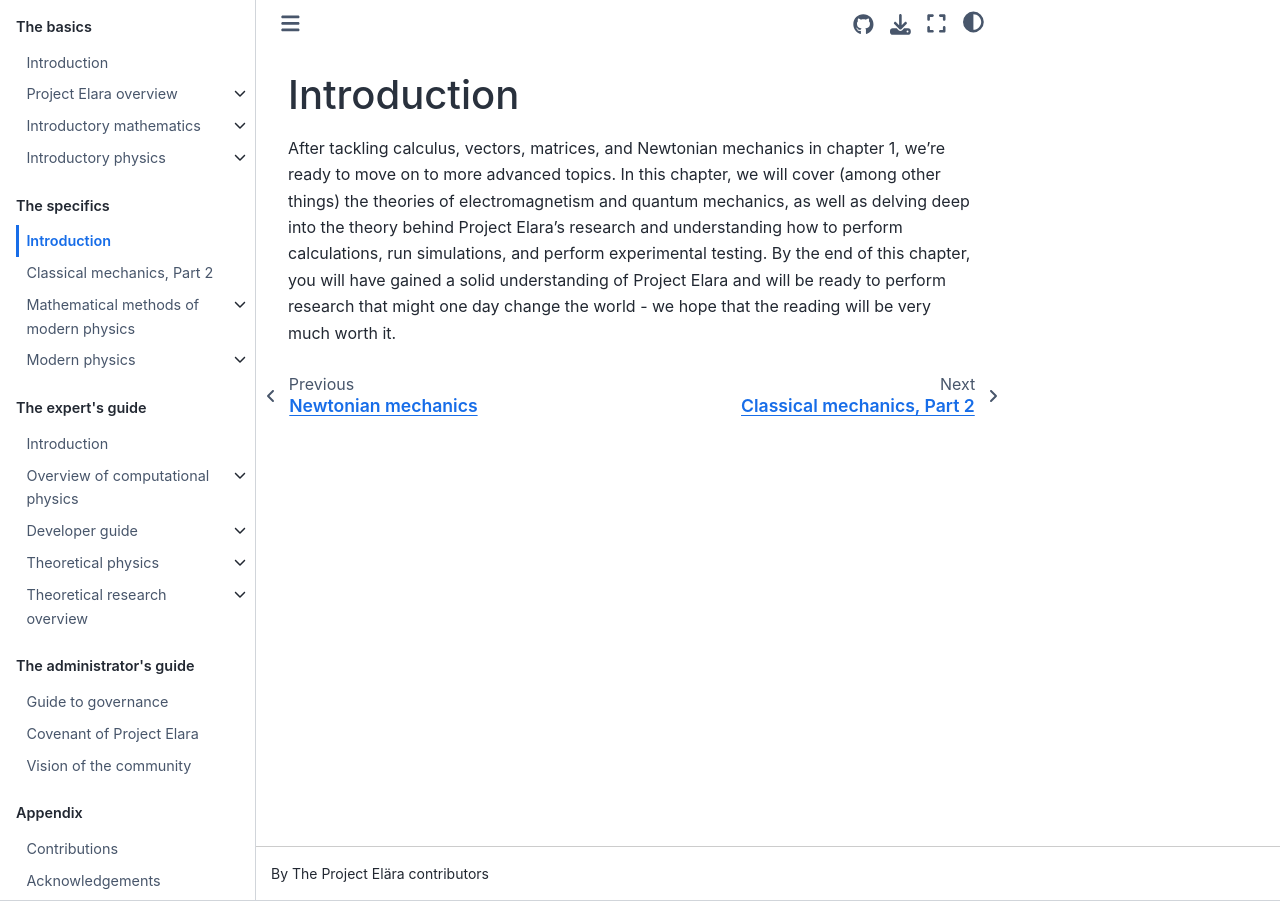
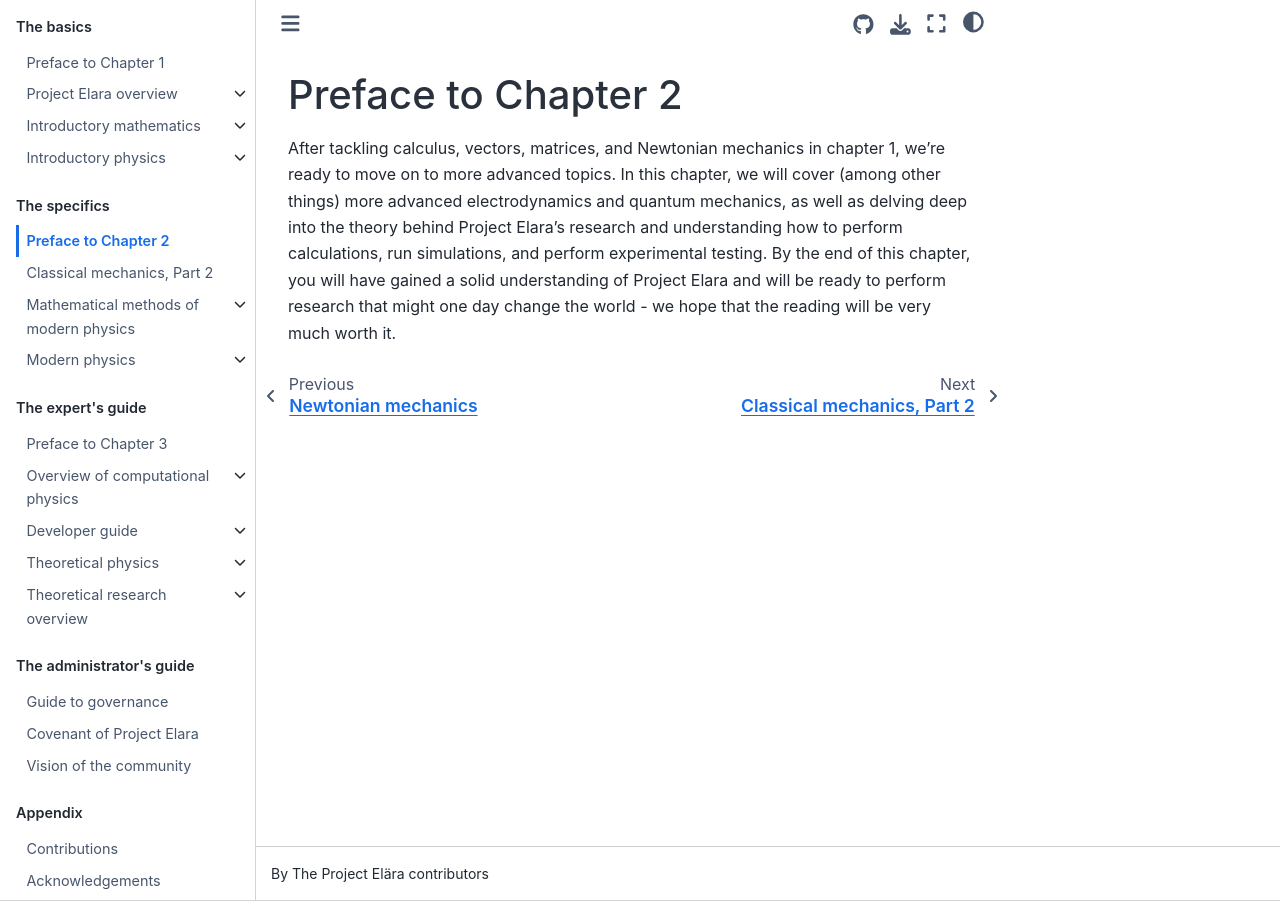
Before and after one commit to elaraproject/elara-handbook, a Jupyter Book: the page built from book/specifics/index.md, in a window 1280 px wide. Built offline with Jupyter Book 1.0.4 settings and Sphinx 7.4.7 and the Sphinx Book theme 1.1.4, drawn with Linux system fonts in a browser that asks for light colours; pages that are not in the unit, such as notebooks, are missing from menus.

Commit message:
Rename titles to each chapter
- Previously each one was just named "Introduction"
  which was confusing because there was no
  distinguishing between which chapter the introduction
  referred to
- So rather now the titles are "Preface to Chapter X"
  for ease of reference purposes

```diff
--- a/book/basics/index.md
+++ b/book/basics/index.md
@@ -1,3 +1,3 @@
-# Introduction
+# Preface to Chapter 1
 
 In this chapter, we will introduce Project Elara from its very basics. You'll learn the details of what it's about, why we do it, and _how_ we do what we do. In addition, we will go over the general math and physics to understand the Project's research. By reading through this chapter, you will have taken the first step along the Project Elara journey. We hope it will be a very fulfilling one.
--- a/book/expert-guide/index.md
+++ b/book/expert-guide/index.md
@@ -1,3 +1,3 @@
-# Introduction
+# Preface to Chapter 3
 
 Whether you've come from the last two chapters looking for more, or simply want a challenge, this section is a comprehensive guide to prepare the theoretical foundations for, and then introduce, Project Elara's most advanced research. We will cover advanced computational physics, theoretical physics, and theoretical research. In addition, for developers looking to work on Project Elara, we will also extensively cover the architecture and design of Project Elara's software and codebase.
--- a/book/specifics/index.md
+++ b/book/specifics/index.md
@@ -1,3 +1,3 @@
-# Introduction
+# Preface to Chapter 2
 
-After tackling calculus, vectors, matrices, and Newtonian mechanics in chapter 1, we're ready to move on to more advanced topics. In this chapter, we will cover (among other things) the theories of electromagnetism and quantum mechanics, as well as delving deep into the theory behind Project Elara's research and understanding how to perform calculations, run simulations, and perform experimental testing. By the end of this chapter, you will have gained a solid understanding of Project Elara and will be ready to perform research that might one day change the world - we hope that the reading will be very much worth it.
+After tackling calculus, vectors, matrices, and Newtonian mechanics in chapter 1, we're ready to move on to more advanced topics. In this chapter, we will cover (among other things) more advanced electrodynamics and quantum mechanics, as well as delving deep into the theory behind Project Elara's research and understanding how to perform calculations, run simulations, and perform experimental testing. By the end of this chapter, you will have gained a solid understanding of Project Elara and will be ready to perform research that might one day change the world - we hope that the reading will be very much worth it.
```
